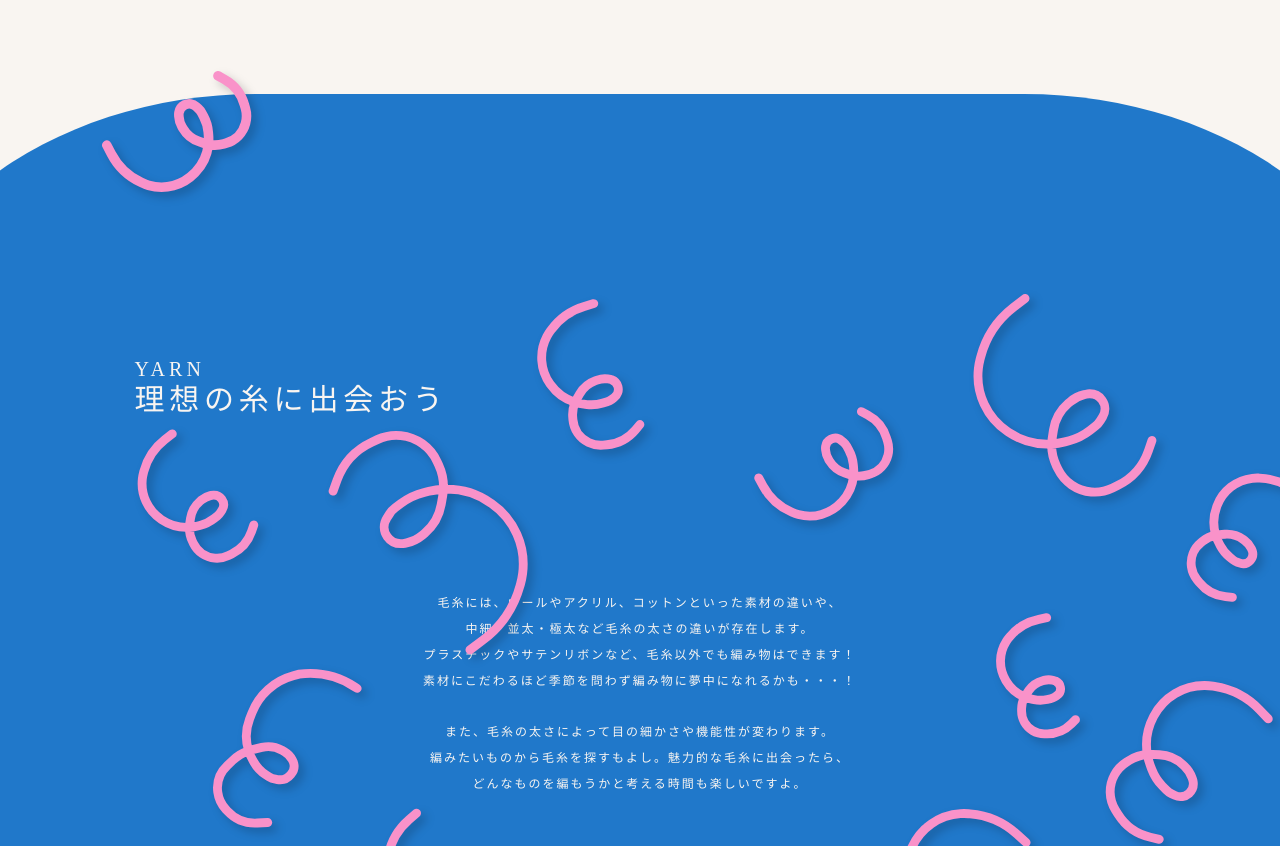
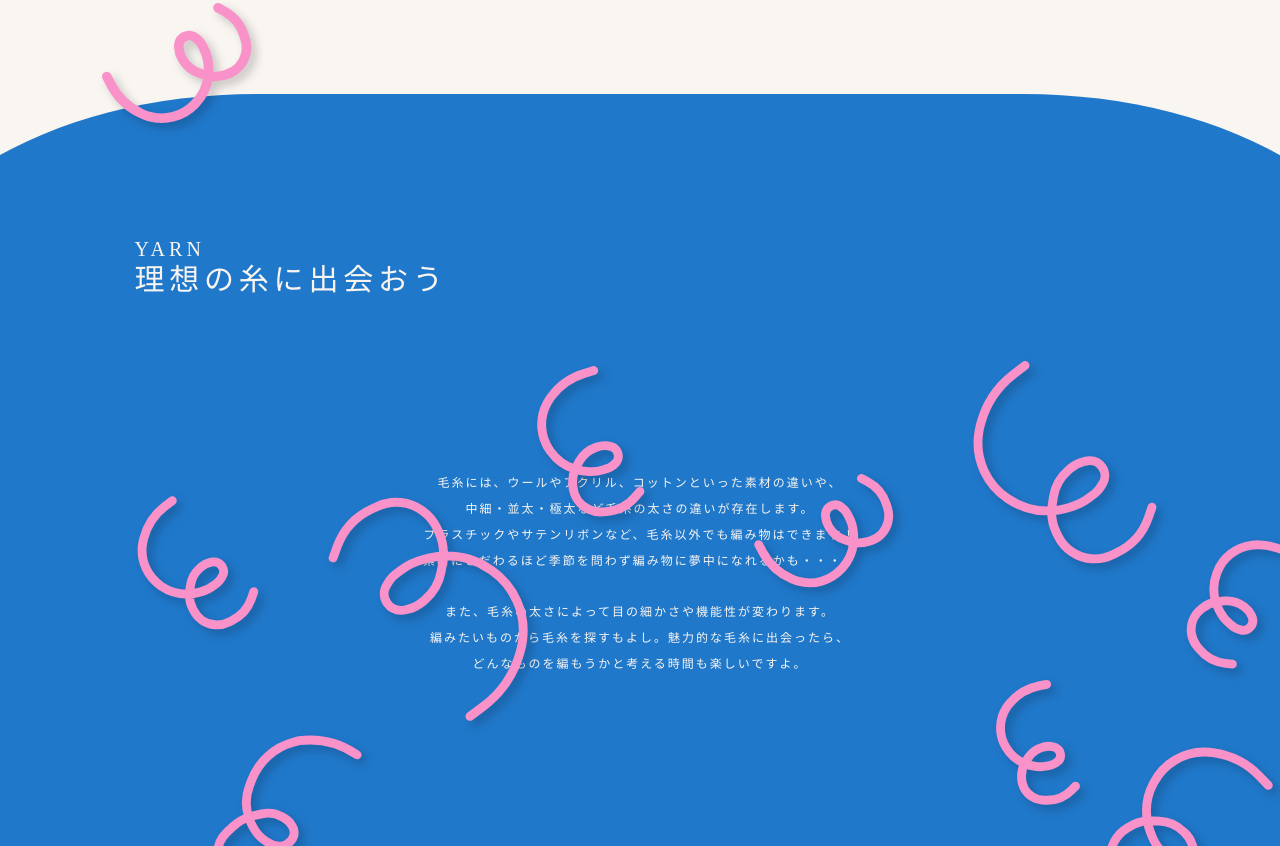
Before and after one commit to nn-lighthouse/2025-guide, a plain HTML site: page index.html in a window 1280 px wide. Shown: the part 2054-2900 px from the top of the page. Drawn offline with nearby package versions, Linux system fonts and the light colour scheme.

Commit message:
Add files via upload

```diff
--- a/css/style.css
+++ b/css/style.css
@@ -373,14 +373,14 @@ body {
 .yarn-bg {
     margin-left: -10vw;
     width: calc(120vw - var(--scrollbar));
-    height: 150vh;
+    height: 120vh;
     border-radius: 25%;
     background: var(--main-color);
     position: relative;
 }
 
 #yarn {
-    margin-top: -125vh;
+    margin-top: -110vh;
     height: 100vh;
     width: calc(100vw - var(--scrollbar));
     background-color: var(--main-color);
@@ -427,7 +427,7 @@ body {
 #yarn .yarn1 {
     padding: 0 8% 0 8%;
     margin: 0 auto;
-    margin-top: -32%;
+    margin-top: -28%;
     max-width: 15rem;
     z-index: 5;
 }
@@ -436,7 +436,7 @@ body {
     padding: 0 10% 0 10%;
     margin: 0 auto;
     text-align: center;
-    top: 0;
+    top: 50;
     max-width: 118rem;
     z-index: 6;
 }
```
